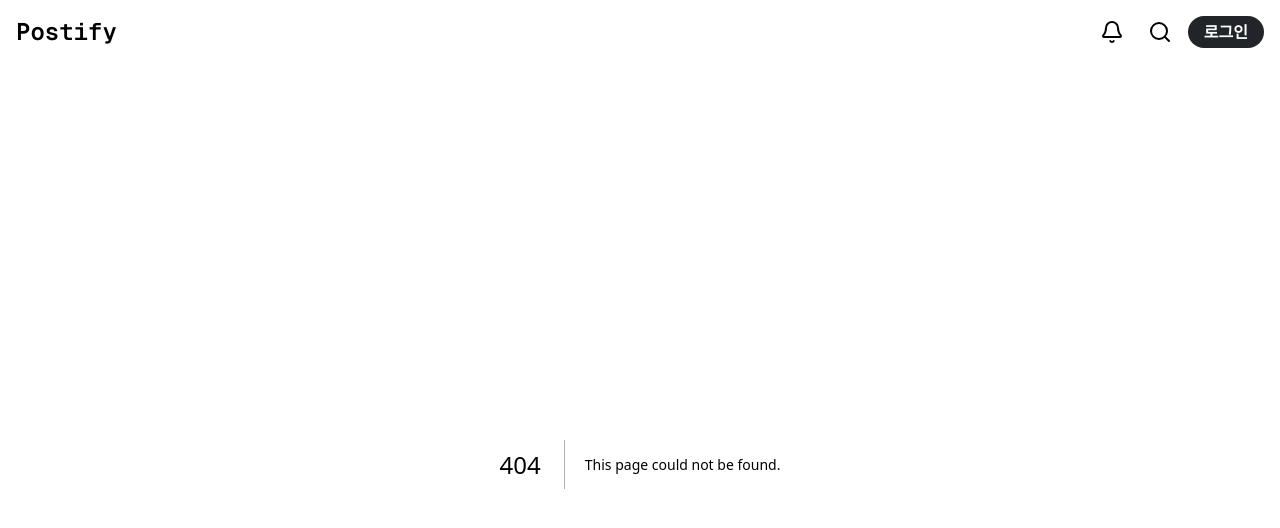
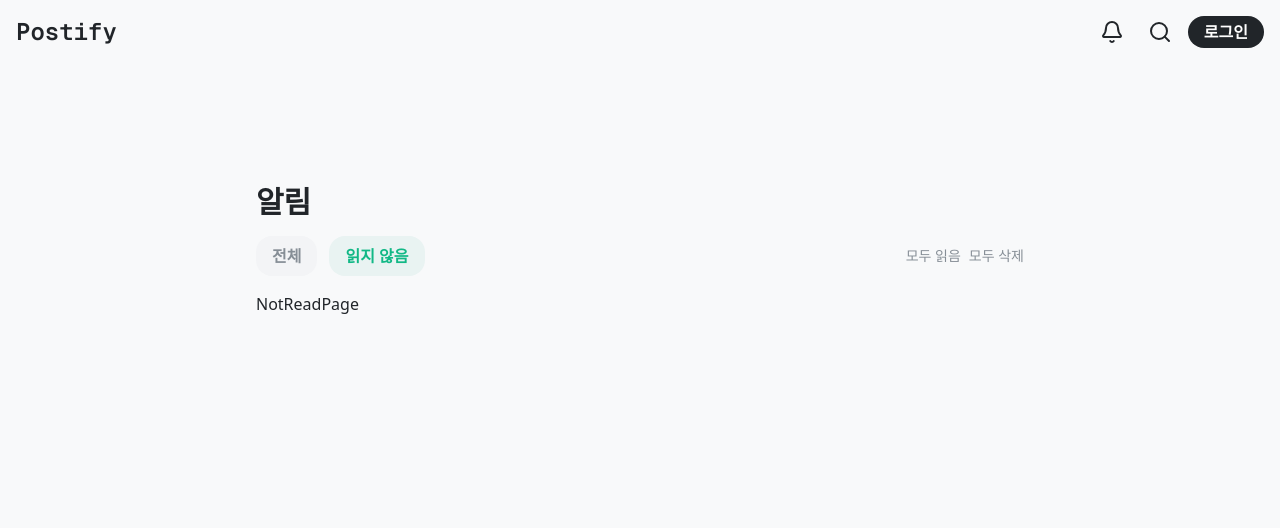
Before and after one commit to postify-repository/client, a Next.js app: page /notifications/not-read in a window 1280 px wide. Before the commit this address had no page. Shown: the top 528 px of the page. Built offline with nearby package versions, Linux system fonts and the light colour scheme.

Commit message:
feat: 알림 페이지 구현 #7 - 알림 페이지 레이아웃 구현 - 전체, 읽지 않음 필터 버튼 라우팅 및 구현 - 모두 읽음, 모두 삭제 버튼 구현

```diff
--- /dev/null
+++ b/src/app/notifications/layout.tsx
@@ -0,0 +1,40 @@
+"use client";
+
+import MainContent from "@/components/common/main-content";
+import ActionButton from "@/components/notifications/ActionButton";
+import ReadFilterButton from "@/components/notifications/ReadFilterButton";
+
+export default function NotificationsLayout({
+  children,
+}: {
+  children: React.ReactNode;
+}) {
+  const handleMarkAllAsRead = () => {
+    // TODO: 모두 읽음 API 호출
+  };
+
+  const handleDeleteAll = () => {
+    // TODO: 모두 삭제 API 호출
+  };
+
+  return (
+    <MainContent>
+      <div className="flex flex-col gap-4">
+        <h1 className="text-3xl font-bold">알림</h1>
+        <div className="flex justify-between">
+          <div className="flex gap-3">
+            <ReadFilterButton href="/notifications">전체</ReadFilterButton>
+            <ReadFilterButton href="/notifications/not-read">
+              읽지 않음
+            </ReadFilterButton>
+          </div>
+          <div className="flex gap-2 text-sm text-tertiary">
+            <ActionButton onClick={handleMarkAllAsRead}>모두 읽음</ActionButton>
+            <ActionButton onClick={handleDeleteAll}>모두 삭제</ActionButton>
+          </div>
+        </div>
+        {children}
+      </div>
+    </MainContent>
+  );
+}
--- /dev/null
+++ b/src/app/notifications/not-read/page.tsx
@@ -0,0 +1,3 @@
+export default function NotReadPage() {
+  return <div>NotReadPage</div>;
+}
--- /dev/null
+++ b/src/app/notifications/page.tsx
@@ -0,0 +1,3 @@
+export default function NotificationsPage() {
+  return <div>NotificationsPage</div>;
+}
--- /dev/null
+++ b/src/components/notifications/ActionButton.tsx
@@ -0,0 +1,12 @@
+interface ActionButtonProps {
+  onClick: () => void;
+  children: React.ReactNode;
+}
+
+export default function ActionButton({ onClick, children }: ActionButtonProps) {
+  return (
+    <button onClick={onClick} className="cursor-pointer hover:text-primary">
+      {children}
+    </button>
+  );
+}
--- /dev/null
+++ b/src/components/notifications/ReadFilterButton.tsx
@@ -0,0 +1,31 @@
+"use client";
+
+import Link from "next/link";
+import { usePathname } from "next/navigation";
+
+interface ReadFilterButtonProps {
+  href: string;
+  children: React.ReactNode;
+}
+
+export default function ReadFilterButton({
+  href,
+  children,
+}: ReadFilterButtonProps) {
+  const pathname = usePathname();
+
+  const isActive = pathname === href;
+  const baseStyle =
+    "text-md px-4 py-2 rounded-2xl font-semibold cursor-pointer";
+  const activeStyle = "bg-gray-green text-green";
+  const inactiveStyle = "bg-gray-100 text-tertiary";
+
+  return (
+    <Link
+      href={href}
+      className={`${baseStyle} ${isActive ? activeStyle : inactiveStyle}`}
+    >
+      {children}
+    </Link>
+  );
+}
```
